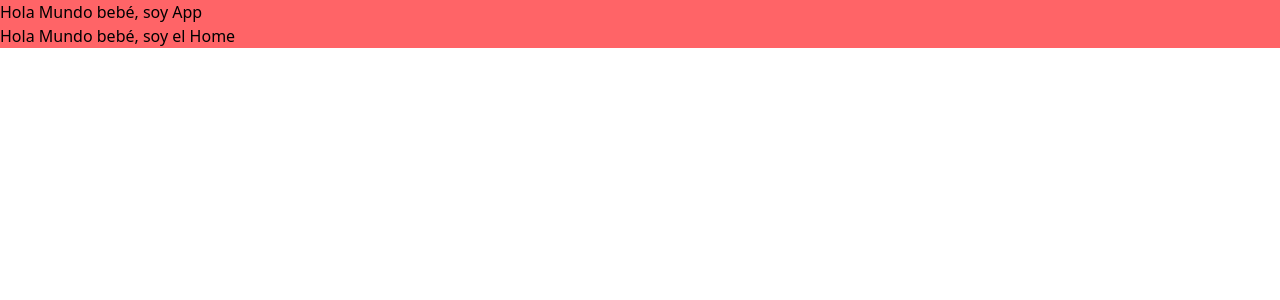
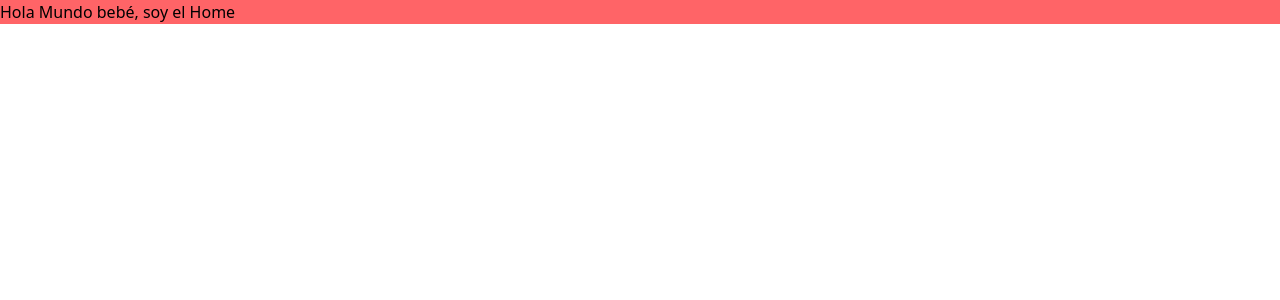
Before and after one commit to SuKuShaing/React-vite-y-tailwindcss, a React (Vite) app: page / in a window 1280 px wide. Shown: the top 300 px of the page. Built offline with nearby package versions, Linux system fonts and the light colour scheme.

Commit message:
usamos react-router-dom para hacer las enrutaciones de nuestra app

```diff
--- a/package.json
+++ b/package.json
@@ -13,6 +13,7 @@
     "@tailwindcss/vite": "^4.0.0",
     "react": "^18.3.1",
     "react-dom": "^18.3.1",
+    "react-router-dom": "^7.1.3",
     "tailwindcss": "^4.0.0"
   },
   "devDependencies": {
--- a/src/Pages/App/index.jsx
+++ b/src/Pages/App/index.jsx
@@ -1,19 +1,33 @@
-import Home from '../Home'
-import MyAccount from '../MyAccount'
-import MyOrder from '../MyOrder'
-import MyOrders from '../MyOrders'
-import NotFound from '../NotFound'
-import SignIn from '../SignIn'
-import './App.css'
+import { useRoutes, BrowserRouter } from "react-router-dom";
 
-function App() {
+import Home from "../Home";
+import MyAccount from "../MyAccount";
+import MyOrder from "../MyOrder";
+import MyOrders from "../MyOrders";
+import NotFound from "../NotFound";
+import SignIn from "../SignIn";
+import "./App.css";
 
-  return (
-    <div className="bg-red-400">
-      Hola Mundo bebé, soy App
-      <Home />
-    </div>
-  )
+const AppRoutes = () => {
+	let routes = useRoutes([
+		{path: "/", element: <Home />},
+		{path: "/my-account", element: <MyAccount />},
+        {path: "/my-order", element: <MyOrder />},
+        {path: "/my-orders", element: <MyOrders />},
+        {path: "/sign-in", element: <SignIn />},
+        {path: "/*", element: <NotFound />},
+	]);
+
+    return routes;
+};
+
+const App = () => {
+	return (
+        // con encapsular el componente AppRoutes en el componente BrowserRouter, se habilita el uso de rutas en la aplicación
+        <BrowserRouter>
+            <AppRoutes />
+        </BrowserRouter>
+	);
 }
 
-export default App
+export default App;
```
Also changed, not shown: 1 other file (tests, documents, lock files or other folders).
